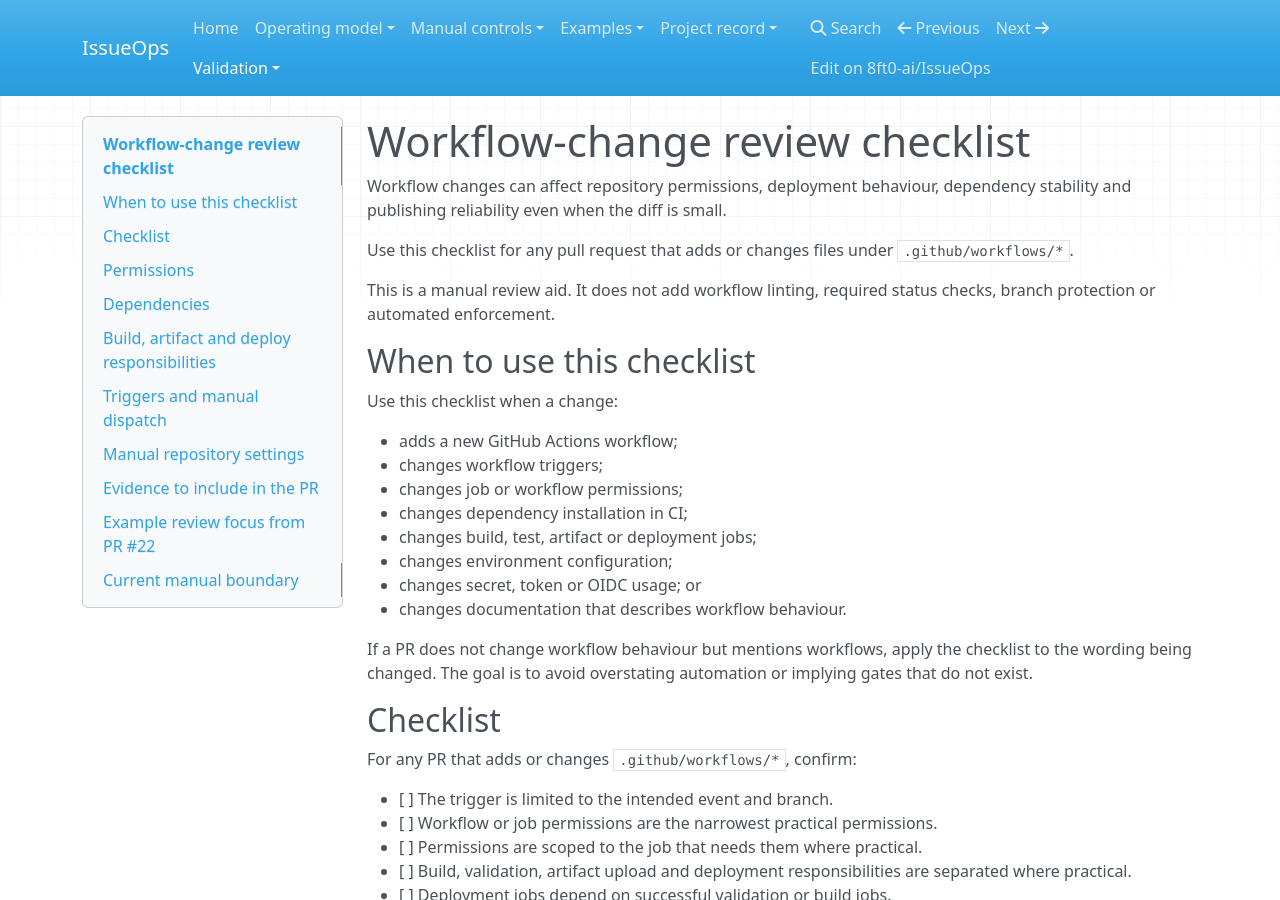
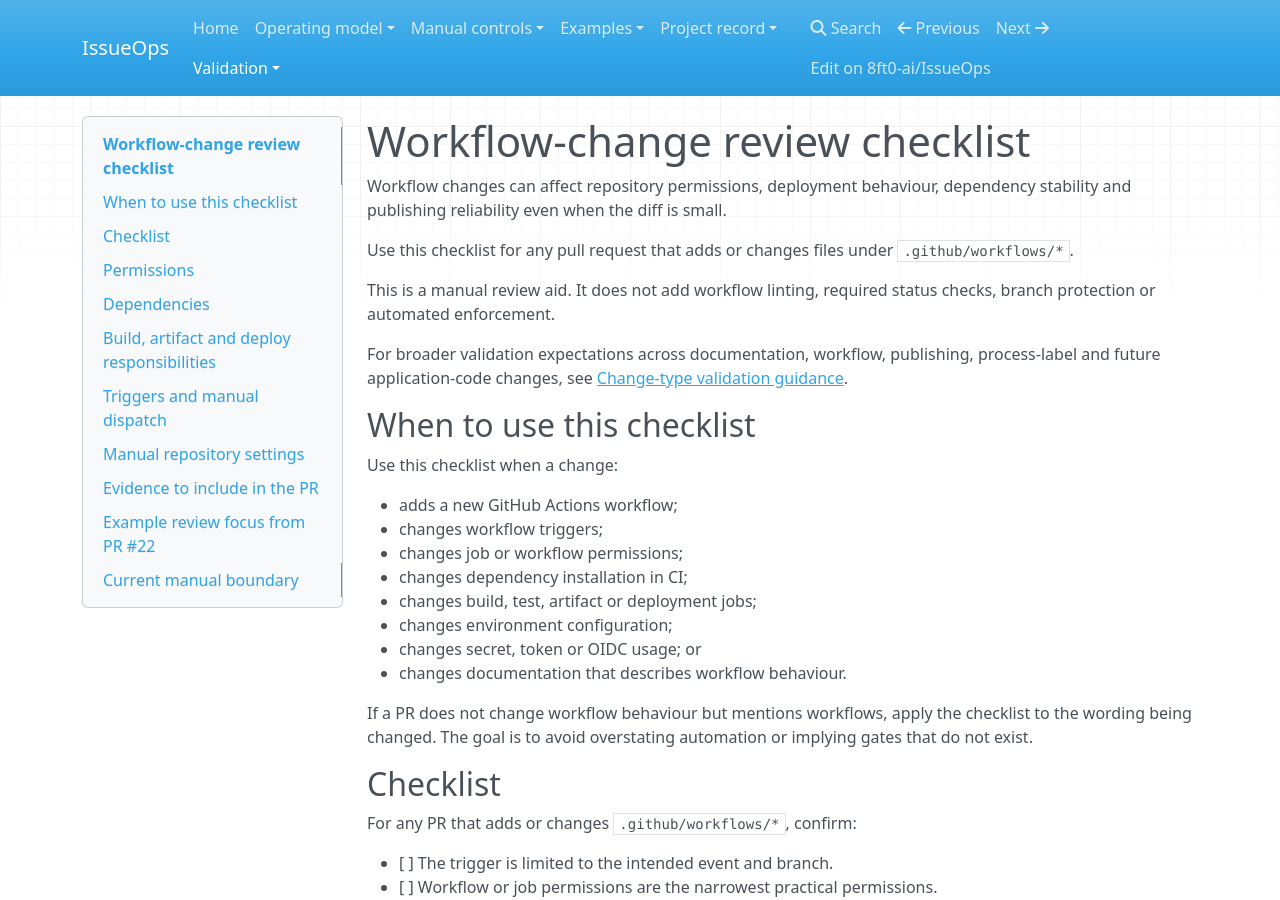
Before and after one commit to 8ft0-ai/IssueOps, an MkDocs documentation site: the page built from docs/workflow-changes.md, in a window 1280 px wide and 900 px high. Built offline with MkDocs 1.6.1, drawn with Linux system fonts in a browser that asks for light colours; nearby versions of some CDN libraries.

Commit message:
Link workflow checklist to change-type validation

```diff
--- a/docs/workflow-changes.md
+++ b/docs/workflow-changes.md
@@ -5,6 +5,8 @@ Workflow changes can affect repository permissions, deployment behaviour, depend
 Use this checklist for any pull request that adds or changes files under `.github/workflows/*`.
 
 This is a manual review aid. It does not add workflow linting, required status checks, branch protection or automated enforcement.
+
+For broader validation expectations across documentation, workflow, publishing, process-label and future application-code changes, see [Change-type validation guidance](change-type-validation.md).
 
 ## When to use this checklist
 
```
